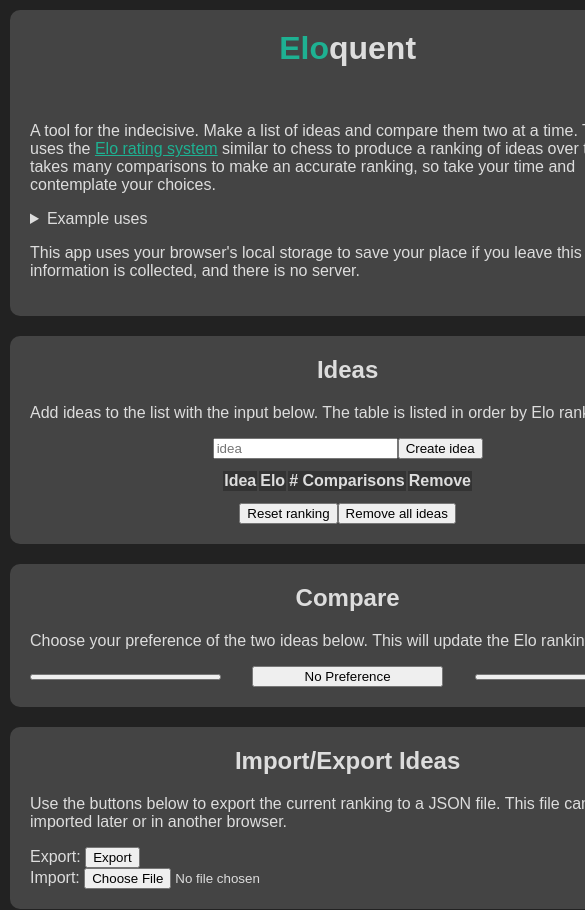
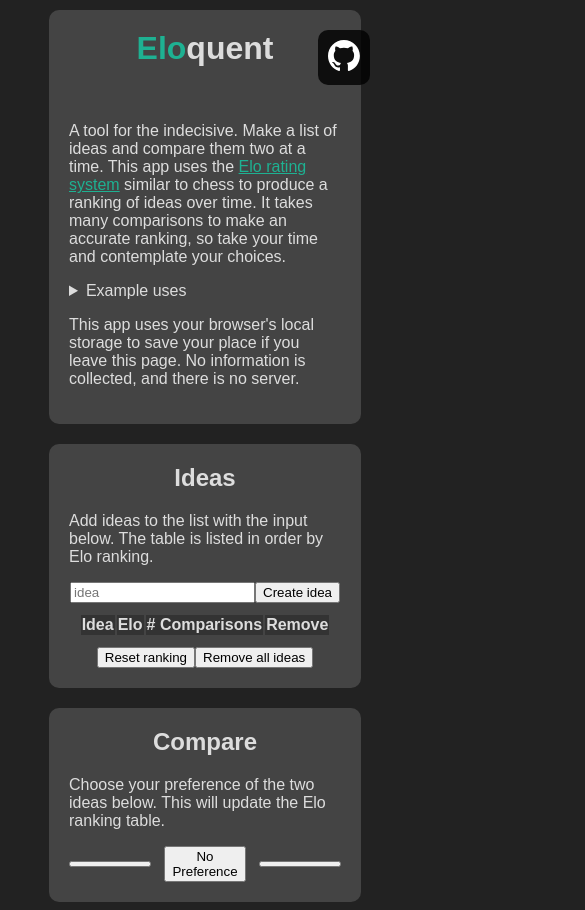
Before and after one commit to ptrgags/eloquent, a Vue app: page / in a window 390 px wide. Shown: the top 910 px of the page, 585 px wide, since content can reach past the window. Built offline with nearby package versions, Linux system fonts and the light colour scheme.

Commit message:
Add GH link

```diff
--- a/src/App.vue
+++ b/src/App.vue
@@ -225,6 +225,9 @@ async function import_state(event: Event) {
 <template>
     <div class="container">
         <div class="panel">
+            <div class="gh-icon">
+                <a href="https://github.com/ptrgags/eloquent"><img alt="GitHub icon that links to the project repo" src="/assets/github-mark-white.svg" /></a>
+            </div>
             <h1><span class="highlight-elo">Elo</span>quent</h1>
             <br />
             <p>
@@ -312,6 +315,20 @@ async function import_state(event: Event) {
 
 <style>
 
+.gh-icon {
+    background-color: rgba(0, 0, 0, 0.8);
+    padding: 10px;
+    box-sizing: border-box;
+    border-radius: 10px;
+    position: absolute;
+    right: 20px;
+    z-index: 100;
+}
+
+.gh-icon img {
+    width: 32px;
+}
+
 .highlight-elo {
     color: #1eb192;
 }
@@ -387,25 +404,18 @@ td {
     width: 450px;
 }
 
-/*
-.accurate {
-    background-color: #1eb192;
-    color: #1d1d1d;
-}
-*/
-
 @media screen and (max-width: 1024px) {
     .container {
-        max-width: 80vh;
+        max-width: 80vw;
     }
 
     .column {
-        width: 80vh;
+        width: 80vw;
     }
 
     .panel {
         box-sizing: border-box;
-        width: 80vh;
+        width: 80vw;
     }
 }
 </style>
```
Also changed, not shown: assets/github-mark-white.svg (added).
